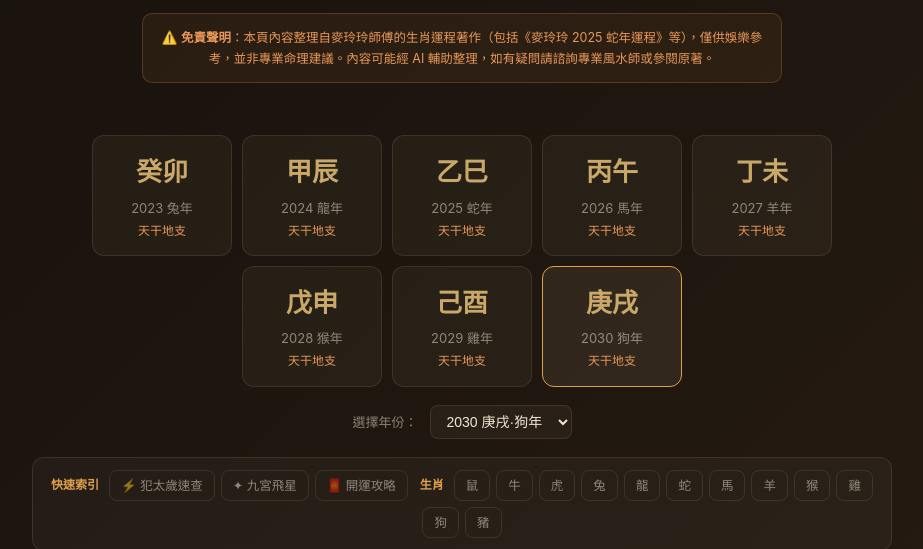
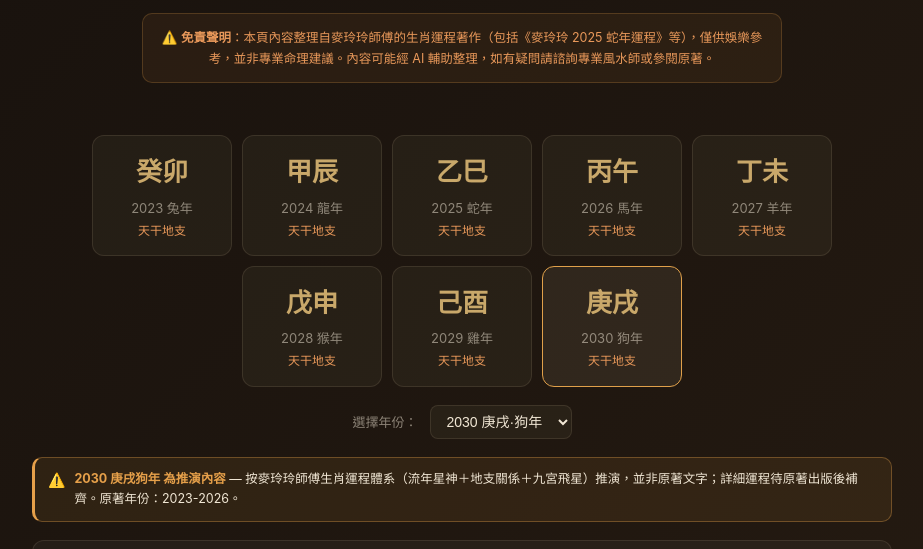
Before and after one commit to forumdata-collab/makfengshui, a plain HTML site: page index.html in a window 1280 px wide. Shown: the part 203-752 px from the top of the page, without its empty margins (178-1101 px from the left). Drawn offline with Linux system fonts and the light colour scheme.

Commit message:
feat: 推演年份加「推演內容」提示橫幅（原著年份不顯示）

```diff
--- a/assets/makfengshui.css
+++ b/assets/makfengshui.css
@@ -159,6 +159,15 @@ h1{font-size:34px;margin-bottom:10px;line-height:1.32}
   .year-card .y{font-size:22px}
 }
 
+/* ── 推演提示（2027-2030 非原著年份） ── */
+.derived-notice{display:flex;gap:9px;align-items:flex-start;margin:14px 0 0;
+  background:rgba(230,160,74,.09);border:1px solid rgba(230,160,74,.35);
+  border-left:3px solid #e6a04a;border-radius:10px;padding:11px 13px}
+.derived-notice .dn-icon{font-size:14px;flex-shrink:0;line-height:1.55}
+.derived-notice .dn-text{font-size:12.5px;line-height:1.65;color:var(--text)}
+.derived-notice .dn-text b{color:#e6a04a}
+.derived-notice[hidden]{display:none}
+
 /* ── 推演標籤（2027-2030 按麥氏規則推演，原著未出版） ── */
 .derived-tag{font-size:10px;font-weight:700;letter-spacing:.5px;color:#e6a04a;
   background:rgba(230,160,74,.12);border:1px solid rgba(230,160,74,.35);
--- a/index.html
+++ b/index.html
@@ -166,6 +166,15 @@ h1{font-size:34px;margin-bottom:10px;line-height:1.32}
   .year-card .y{font-size:22px}
 }
 
+/* ── 推演提示（2027-2030 非原著年份） ── */
+.derived-notice{display:flex;gap:9px;align-items:flex-start;margin:14px 0 0;
+  background:rgba(230,160,74,.09);border:1px solid rgba(230,160,74,.35);
+  border-left:3px solid #e6a04a;border-radius:10px;padding:11px 13px}
+.derived-notice .dn-icon{font-size:14px;flex-shrink:0;line-height:1.55}
+.derived-notice .dn-text{font-size:12.5px;line-height:1.65;color:var(--text)}
+.derived-notice .dn-text b{color:#e6a04a}
+.derived-notice[hidden]{display:none}
+
 /* ── 推演標籤（2027-2030 按麥氏規則推演，原著未出版） ── */
 .derived-tag{font-size:10px;font-weight:700;letter-spacing:.5px;color:#e6a04a;
   background:rgba(230,160,74,.12);border:1px solid rgba(230,160,74,.35);
@@ -207,6 +216,11 @@ h1{font-size:34px;margin-bottom:10px;line-height:1.32}
 <option value="2029">2029 己酉·雞年</option>
 <option value="2030" selected>2030 庚戌·狗年</option>
 </select>
+</div>
+
+<div class="derived-notice" id="derived-notice" hidden>
+<span class="dn-icon">⚠️</span>
+<span class="dn-text"><b><span id="dn-year"></span> 為推演內容</b> — 按麥玲玲師傅生肖運程體系（流年星神＋地支關係＋九宮飛星）推演，並非原著文字；詳細運程待原著出版後補齊。原著年份：2023-2026。</span>
 </div>
 
 <div class="quick-index">
@@ -466,6 +480,26 @@ function renderCards(year) {
   });
 }
 
+/* ── 推演提示（原著未出版年份） ── */
+var DERIVED_YEARS = [2027, 2028, 2029, 2030];
+
+function renderDerivedNotice(year) {
+  var el = document.getElementById('derived-notice');
+  if (!el) return;
+  var n = Number(year);
+  var isDerived = DERIVED_YEARS.indexOf(n) >= 0;
+  if (!isDerived) {
+    // 數據驅動 fallback：該年任何條目帶 _derived / derived 旗標
+    var fd = ((window.FORTUNE_DATA || {}).fortune || {})[String(year)] || {};
+    var lk = ((window.SITE_EXTRA || {}).luck || {})[String(year)] || {};
+    isDerived = Object.keys(fd).some(function(k) { return fd[k] && fd[k]._derived; }) ||
+                Object.keys(lk).some(function(k) { return lk[k] && lk[k].derived; });
+  }
+  var y = document.getElementById('dn-year');
+  if (y) y.textContent = year + ' ' + getYearLabel(year);
+  el.hidden = !isDerived;
+}
+
 /* ── 年份選單切換 ── */
 function switchYear() {
   var sel = document.getElementById('year-select');
@@ -481,6 +515,7 @@ function switchYear() {
   renderFly(year);
   renderLuck(year);
   renderCards(year);
+  renderDerivedNotice(year);
 
   // 更新 hero 小標題
   var badge = document.querySelector('.hero-badge');
```
Also changed, not shown: assets/makfengshui.js (+21 -0 lines), 1 other file.
